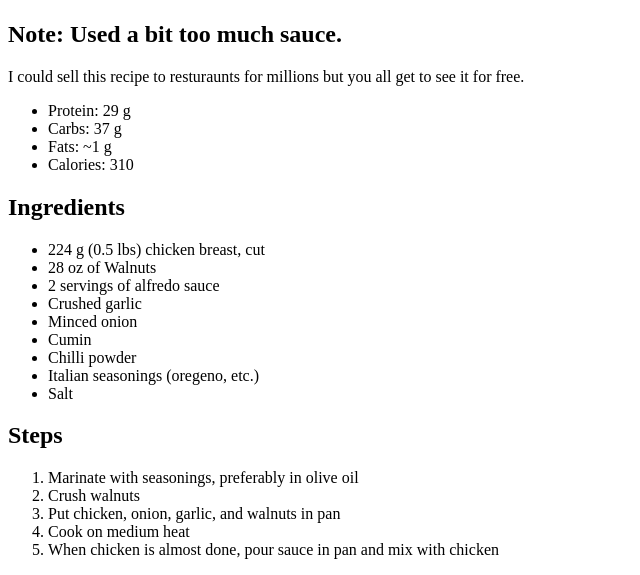
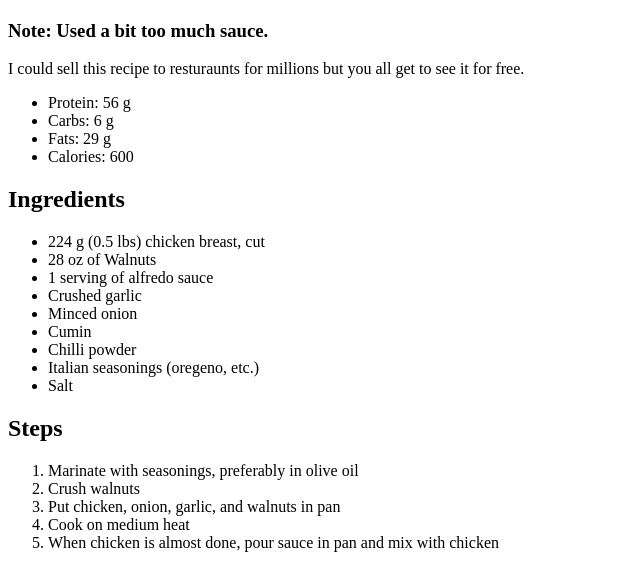
Before and after one commit to Kareem1921/odin-recipes, a plain HTML site: page recipes/wal-chicken.html in a window 1280 px wide. Shown: the part 308-883 px from the top of the page, without its empty margins (0-640 px from the left). Drawn offline with Linux system fonts and the light colour scheme.

Commit message:
Update nutritional info for walnut chicken,  adjust heading sizes under recipe pictures

```diff
--- a/recipes/wal-chicken.html
+++ b/recipes/wal-chicken.html
@@ -11,19 +11,19 @@
     <body>
         <h1>Walnut Chicken</h1>
         <img src=../images/wal-chick.png alt="walnut chicken">
-        <h2>Note: Used a bit too much sauce.</h2>
+        <h3>Note: Used a bit too much sauce.</h3>
         <p>I could sell this recipe to resturaunts for millions but you all get to see it for free.</p>
         <ul>
-            <li>Protein: 29 g</li>
-            <li>Carbs: 37 g</li>
-            <li>Fats: ~1 g </li>
-            <li>Calories: 310 </li>
+            <li>Protein: 56 g</li>
+            <li>Carbs: 6 g</li>
+            <li>Fats: 29 g </li>
+            <li>Calories: 600 </li>
         </ul>
         <h2>Ingredients</h2>
         <ul>
             <li>224 g (0.5 lbs) chicken breast, cut</li>
             <li>28 oz of Walnuts</li>
-            <li>2 servings of alfredo sauce</li>
+            <li>1 serving of alfredo sauce</li>
             <li>Crushed garlic</li>
             <li>Minced onion</li>
             <li>Cumin</li>
```
Also changed, not shown: recipes/egg.html (+1 -1 lines), recipes/oatmeal.html (+7 -2 lines).
